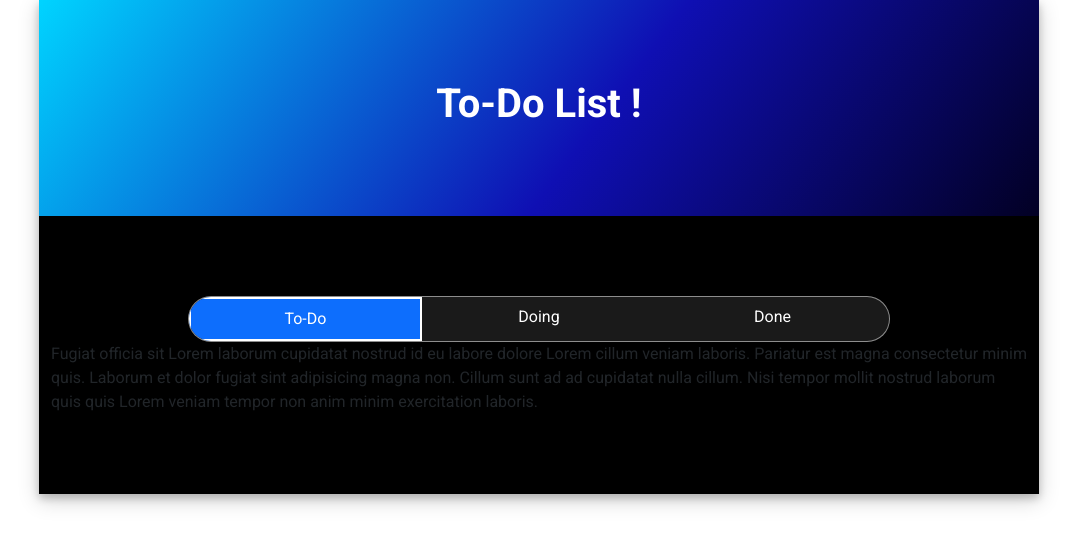
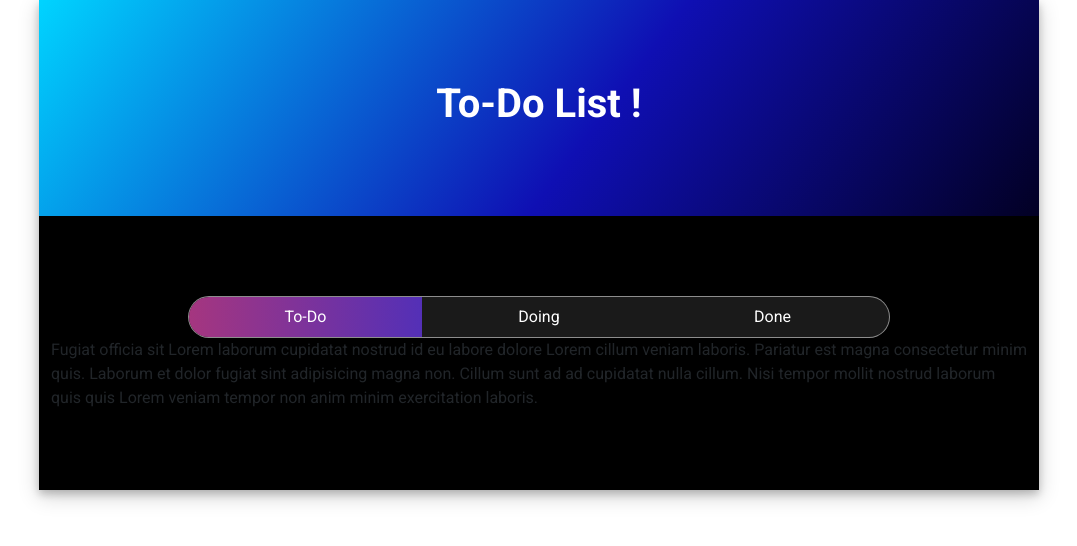
Before and after one commit to AdithiaSandi/to-do, a React (Create React App) app: page / in a window 1280 px wide. Shown: the top 546 px of the page, without its empty margins (101-1178 px from the left). Built offline with nearby package versions, Linux system fonts and the light colour scheme.

Commit message:
nav styling

```diff
--- a/src/App.css
+++ b/src/App.css
@@ -44,26 +44,40 @@ header h1 {
 }
 
 .content-bx .nav.nav-pills .nav-item .nav-link {
+  background: transparent;
+  position: relative;
   text-align: center;
   color: white;
+  z-index: 0;
 }
 
 .content-bx .nav.nav-pills .nav-link.active {
   border-radius: 0;
-  border: white solid 2px;
   z-index: 1;
+}
+
+.content-bx .nav.nav-pills .nav-link::before {
+  content: "";
+  position: absolute;
+  width: 0;
+  height: 100%;
+  top: 0;
+  left: 0;
+  background: linear-gradient(90.21deg, #aa367c -5.91%, #4a2fbd 111.58%);
+  transition: 0.3s ease-in-out;
+  z-index: -1;
+}
+
+.content-bx .nav.nav-pills .nav-link.active::before {
+  width: 100% !important;
 }
 
 .content-bx .nav.nav-pills .nav-link.active#react-aria1560616549-2-tab-first {
   border-top-left-radius: 20px;
   border-bottom-left-radius: 20px;
-  border: white solid 2px;
-  z-index: 1;
 }
 
 .content-bx .nav.nav-pills .nav-link.active#react-aria1560616549-2-tab-third {
   border-top-right-radius: 20px;
   border-bottom-right-radius: 20px;
-  border: white solid 2px;
-  z-index: 1;
 }
```
